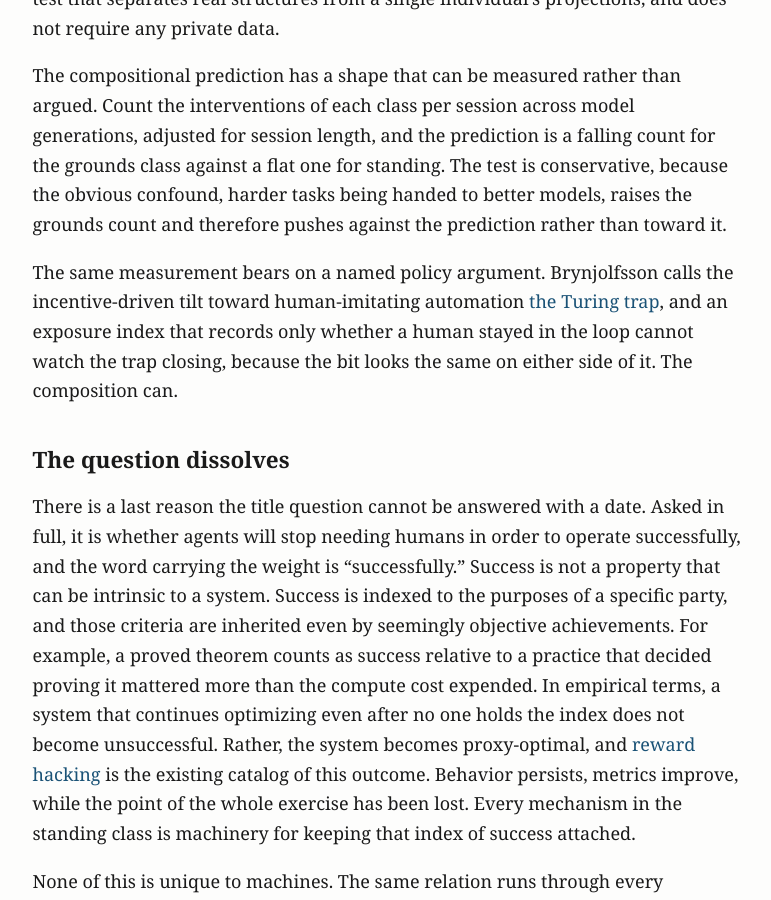
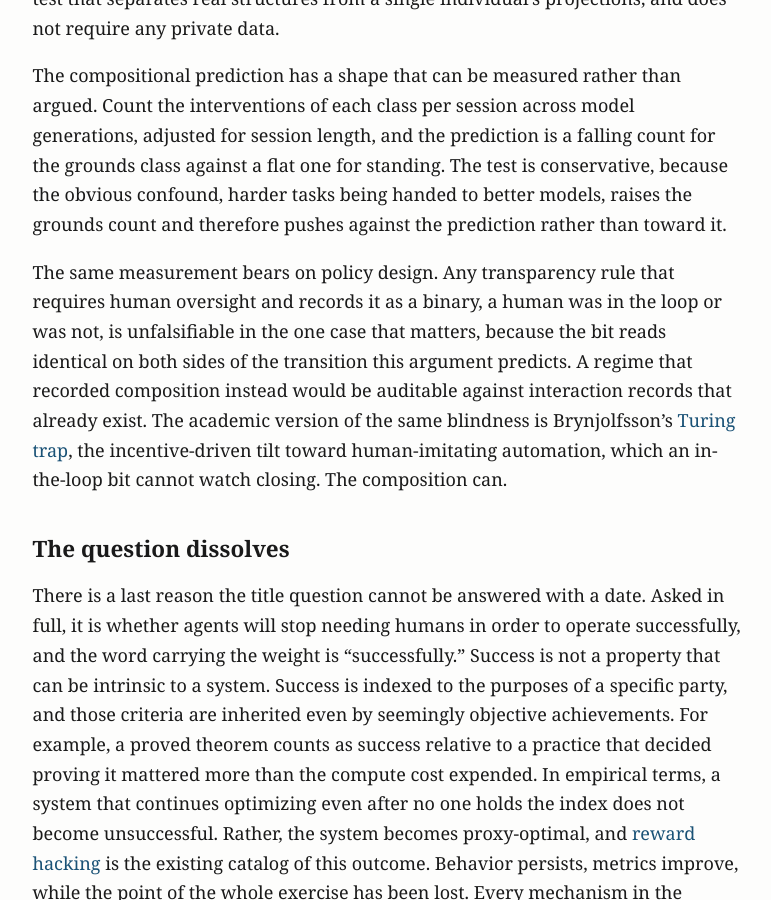
Before and after one commit to MajorLift/blog, a Jekyll site: the page built from _posts/2026-07-24-when-if-ever-agents-stop-needing-us.md, in a window 1280 px wide and 900 px high, scrolled down 10133 px. Shown: the whole window, without its empty margins (252-1023 px from the left). Built offline with Jekyll 4.4.1, drawn with Linux system fonts in a browser that asks for light colours.

Commit message:
Aim the composition argument at disclosure design; state what gates cannot absorb
The measurement paragraph previously argued against an academic label
when its live target is transparency-rule design: an in-the-loop bit
is unfalsifiable across the composition inversion, and composition-
recorded disclosure is auditable on existing records. The gates essay
now states the graded answer its own example demonstrates: machinery
absorbs checking and enforcing, and the seat that owns the threshold
does not empty when the gate ships.

Claude-Session: https://claude.ai/code/session_01QzrpuaaxiGyPWbFKHggd8b

```diff
--- a/_posts/2026-07-24-when-if-ever-agents-stop-needing-us.md
+++ b/_posts/2026-07-24-when-if-ever-agents-stop-needing-us.md
@@ -92,7 +92,7 @@ Given that the dataset currently consists of a sample of one principal, the prio
 
 The compositional prediction has a shape that can be measured rather than argued. Count the interventions of each class per session across model generations, adjusted for session length, and the prediction is a falling count for the grounds class against a flat one for standing. The test is conservative, because the obvious confound, harder tasks being handed to better models, raises the grounds count and therefore pushes against the prediction rather than toward it.
 
-The same measurement bears on a named policy argument. Brynjolfsson calls the incentive-driven tilt toward human-imitating automation [the Turing trap](https://doi.org/10.1162/daed_a_01915), and an exposure index that records only whether a human stayed in the loop cannot watch the trap closing, because the bit looks the same on either side of it. The composition can.
+The same measurement bears on policy design. Any transparency rule that requires human oversight and records it as a binary, a human was in the loop or was not, is unfalsifiable in the one case that matters, because the bit reads identical on both sides of the transition this argument predicts. A regime that recorded composition instead would be auditable against interaction records that already exist. The academic version of the same blindness is Brynjolfsson's [Turing trap](https://doi.org/10.1162/daed_a_01915), the incentive-driven tilt toward human-imitating automation, which an in-the-loop bit cannot watch closing. The composition can.
 
 ## The question dissolves
 
```
Also changed, not shown: _posts/2026-07-26-gates-not-reminders.md (+2 -0 lines).
